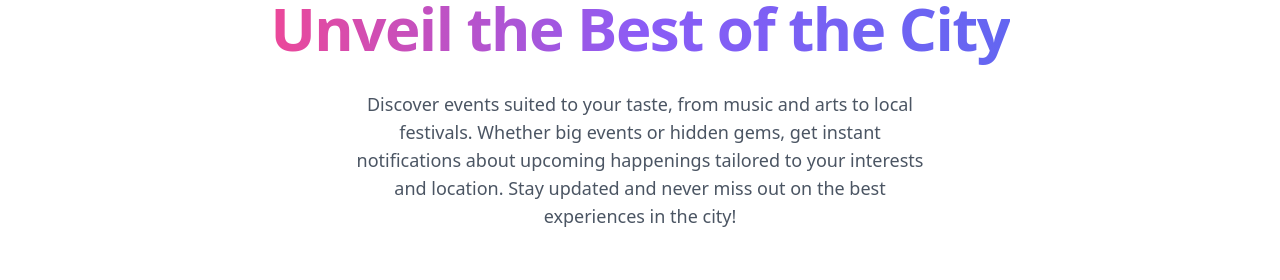
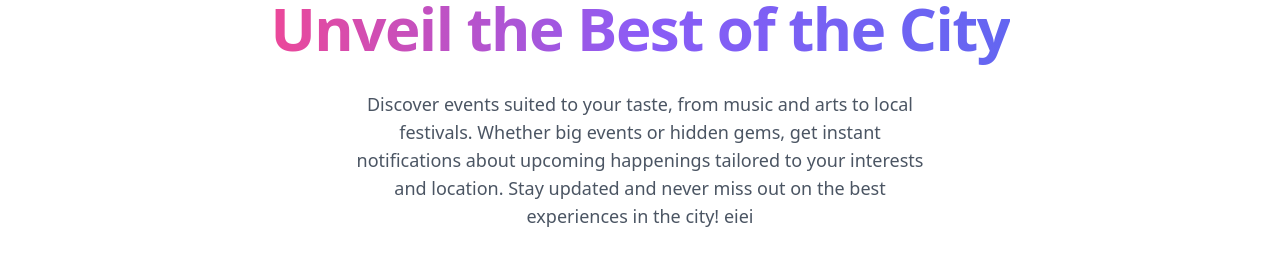
Before and after one commit to SansapornK/whatsOnBKK, a Next.js app: page / in a window 1280 px wide. Shown: the part 186-466 px from the top of the page. Built offline with nearby package versions, Linux system fonts and the light colour scheme.

Commit message:
fririfor

```diff
--- a/pages/index.tsx
+++ b/pages/index.tsx
@@ -50,7 +50,7 @@ export default function Home(): JSX.Element {
               Discover events suited to your taste, from music and arts to local festivals.
               Whether big events or hidden gems, get instant notifications about upcoming
               happenings tailored to your interests and location. Stay updated and never
-              miss out on the best experiences in the city!
+              miss out on the best experiences in the city! eiei
             </p>
           </div>
 
```
